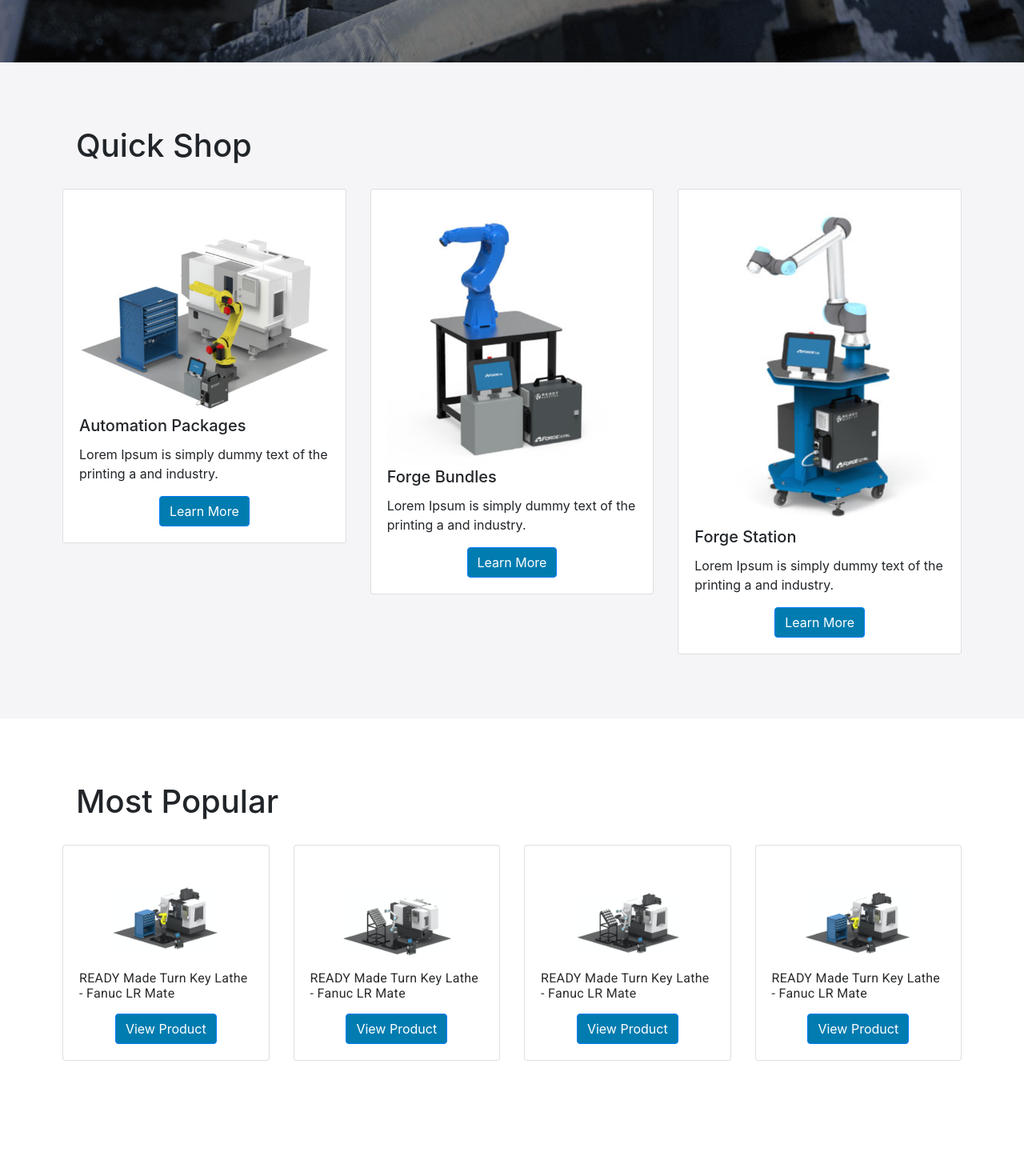
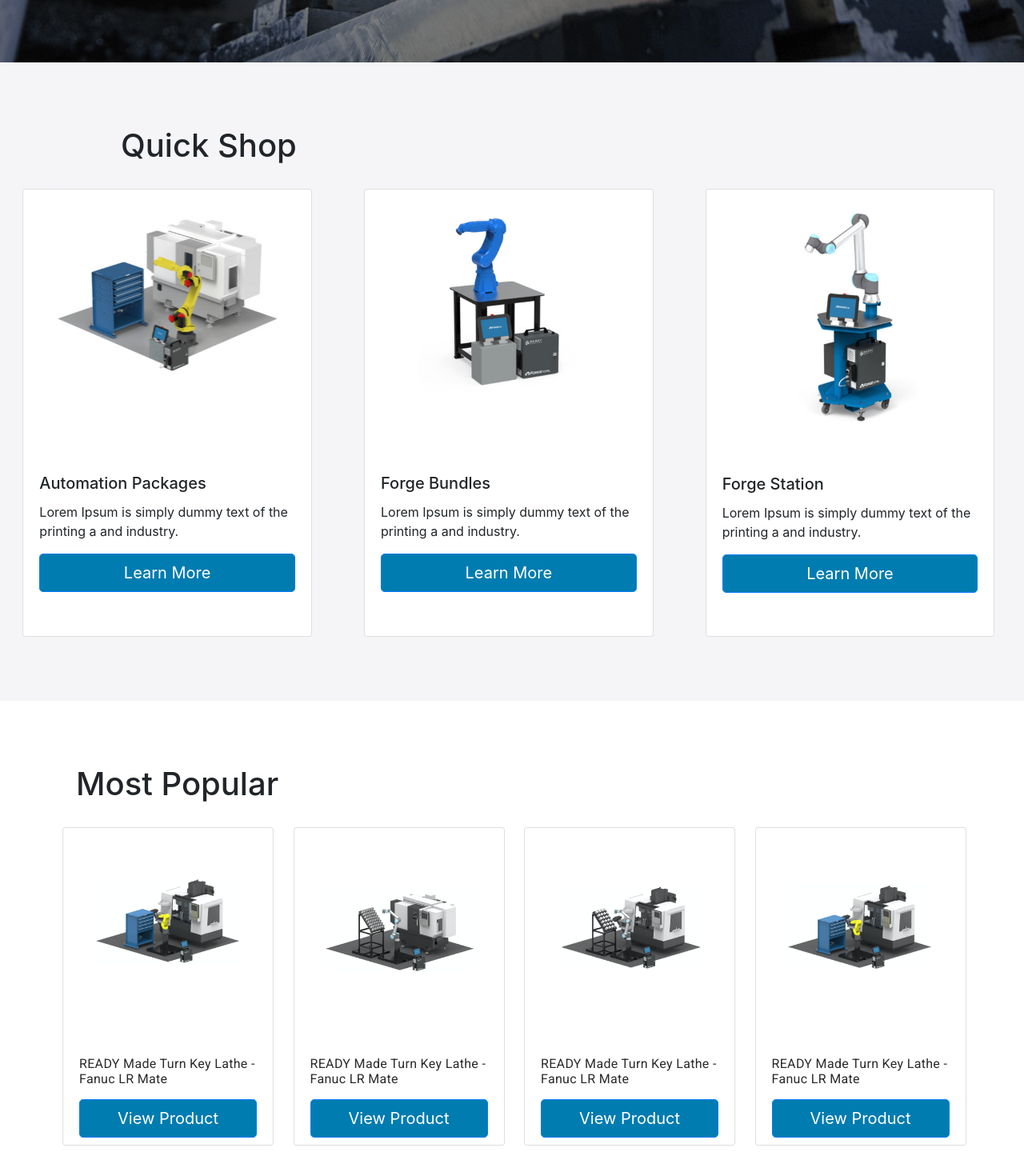
Before and after one commit to ferschbet/readyrobs-home-20-8-20, a React (Create React App) app: page / in a window 1280 px wide. Shown: the part 908-2378 px from the top of the page at 80% size. Built offline with nearby package versions, Linux system fonts and the light colour scheme.

Commit message:
Completing Sections Shop, Popular and Work

```diff
--- a/src/components/MostPopular.js
+++ b/src/components/MostPopular.js
@@ -20,12 +20,14 @@ const Styles = styled.div`
   }
   .card2 {
     text-align: center;
-    height: auto;
-    width: auto;
+    height: 24.9rem;
+    width: 16.5rem;
   }
   .cont-img {
-    width: 75%;
+    /*    width: 75%;*/
     height: auto;
+    /*margin-top: 20px;*/
+    margin-bottom: 80px;
   }
   .card2-text {
     color: #282a2b;
@@ -65,7 +67,9 @@ export const MostPopular = () => (
               <Card.Text className="card2-text">
                 READY Made Turn Key Lathe - Fanuc LR Mate
               </Card.Text>
-              <Button className="card2-button">View Product</Button>
+              <Button className="card2-button" size="lg" block>
+                View Product
+              </Button>
             </Card.Body>
           </Card>
         </Col>
@@ -81,7 +85,9 @@ export const MostPopular = () => (
               <Card.Text className="card2-text">
                 READY Made Turn Key Lathe - Fanuc LR Mate
               </Card.Text>
-              <Button className="card2-button">View Product</Button>
+              <Button className="card2-button" size="lg" block>
+                View Product
+              </Button>
             </Card.Body>
           </Card>
         </Col>
@@ -97,7 +103,9 @@ export const MostPopular = () => (
               <Card.Text className="card2-text">
                 READY Made Turn Key Lathe - Fanuc LR Mate
               </Card.Text>
-              <Button className="card2-button">View Product</Button>
+              <Button className="card2-button" size="lg" block>
+                View Product
+              </Button>
             </Card.Body>
           </Card>
         </Col>
@@ -113,7 +121,9 @@ export const MostPopular = () => (
               <Card.Text className="card2-text">
                 READY Made Turn Key Lathe - Fanuc LR Mate
               </Card.Text>
-              <Button className="card2-button">View Product</Button>
+              <Button className="card2-button" size="lg" block>
+                View Product
+              </Button>
             </Card.Body>
           </Card>
         </Col>
--- a/src/components/Quickshop.js
+++ b/src/components/Quickshop.js
@@ -9,22 +9,57 @@ const Styles = styled.div`
   .quick-container {
     background-color: #f5f5f8;
     height: auto;
-    /*    max-width: 1440px;*/
     padding-top: 5rem;
-    padding-bottom: 3rem;
+    padding-bottom: 5rem;
+    align-items: center;
   }
   .quick-shop {
     height: 30px;
     margin-bottom: 3rem;
-    margin-left: 5rem;
+    margin-left: 8.5rem;
     /*    margin-top: 5rem;*/
   }
+  .quick-row {
+    align-items: center;
+    vertical-align: center;
 
+    /*    margin: 5rem;*/
+  }
+  .quick-col {
+    max-width: 25rem;
+    margin: auto;
+  }
   .card1 {
     text-align: center;
+    align-items: center;
+    /*    height: 29.7rem;*/
+    height: 35rem;
+    max-width: 22.6rem;
+    min-width: 18rem;
+    width: auto;
+  }
+  .imgc1a {
+    height: 235px;
+    max-width: 278.4px;
+    width: auto;
+    margin-bottom: 100px;
+  }
+  .imgc1b {
+    height: 235px;
+    width: 225px;
+    margin-bottom: 100px;
+  }
+  .imgc1c {
+    height: 279px;
+    width: 192px;
+    margin-bottom: 57px;
+  }
+  .card1-body {
+    align-items: left;
   }
   .card1-title {
     text-align: left;
+    vertical-align: text-bottom;
   }
   .card1-text {
     text-align: left;
@@ -38,6 +73,11 @@ const Styles = styled.div`
       background-color: #006996;
     }
   }
+  @media only screen and (min-width: 1800px) {
+    .card1 {
+      max-width: 32rem;
+    }
+  }
 `;
 
 export const Quickshop = () => (
@@ -46,47 +86,63 @@ export const Quickshop = () => (
       <div className="quick-shop">
         <h1>Quick Shop</h1>
       </div>
-      <Row className="mr-5 mb-3 ml-5">
-        <Col md={4}>
-          <Card className="card1 mb-3">
-            <Card.Body>
-              <Card.Img
-                className="imgc1"
-                variant="top"
-                src={card1a}
-                alt="image card1a"
-              />
+      <Row className="quick-row">
+        <Col lg={4} md={6} className="quick-col">
+          <Card className="card1">
+            <Card.Img
+              className="imgc1a"
+              variant="top"
+              src={card1a}
+              alt="image card1a"
+            />
+            <Card.Body className="card1-body">
               <Card.Title className="card1-title">
                 Automation Packages
               </Card.Title>
               <Card.Text className="card1-text">
                 Lorem Ipsum is simply dummy text of the printing a and industry.
               </Card.Text>
-              <Button className="card1-button mt-auto">Learn More</Button>
+              <Button className="card1-button" size="lg" block>
+                Learn More
+              </Button>
             </Card.Body>
           </Card>
         </Col>
-        <Col md={4}>
-          <Card className="card1 mb-3">
+        <Col lg={4} md={6} className="quick-col">
+          <Card className="card1">
             <Card.Body>
-              <Card.Img variant="top" src={card1b} alt="image card1b" />
+              <Card.Img
+                className="imgc1b"
+                variant="top"
+                src={card1b}
+                alt="image card1b"
+              />
               <Card.Title className="card1-title">Forge Bundles</Card.Title>
               <Card.Text className="card1-text">
                 Lorem Ipsum is simply dummy text of the printing a and industry.
               </Card.Text>
-              <Button className="card1-button mt-auto">Learn More</Button>
+              <Button className="card1-button mt-auto" size="lg" block>
+                Learn More
+              </Button>
             </Card.Body>
           </Card>
         </Col>
-        <Col md={4}>
-          <Card className="card1 mb-3">
+        <Col lg={4} md={6} className="quick-col">
+          <Card className="card1">
             <Card.Body>
-              <Card.Img variant="top" src={card1c} alt="image card1c" />
+              <Card.Img
+                className="imgc1c"
+                variant="top"
+                src={card1c}
+                alt="image card1c"
+              />
               <Card.Title className="card1-title">Forge Station</Card.Title>
               <Card.Text className="card1-text">
                 Lorem Ipsum is simply dummy text of the printing a and industry.
               </Card.Text>
-              <Button className="card1-button mt-auto">Learn More</Button>
+              <Button className="card1-button mt-auto" size="lg" block>
+                Learn More
+              </Button>
             </Card.Body>
           </Card>
         </Col>
```
